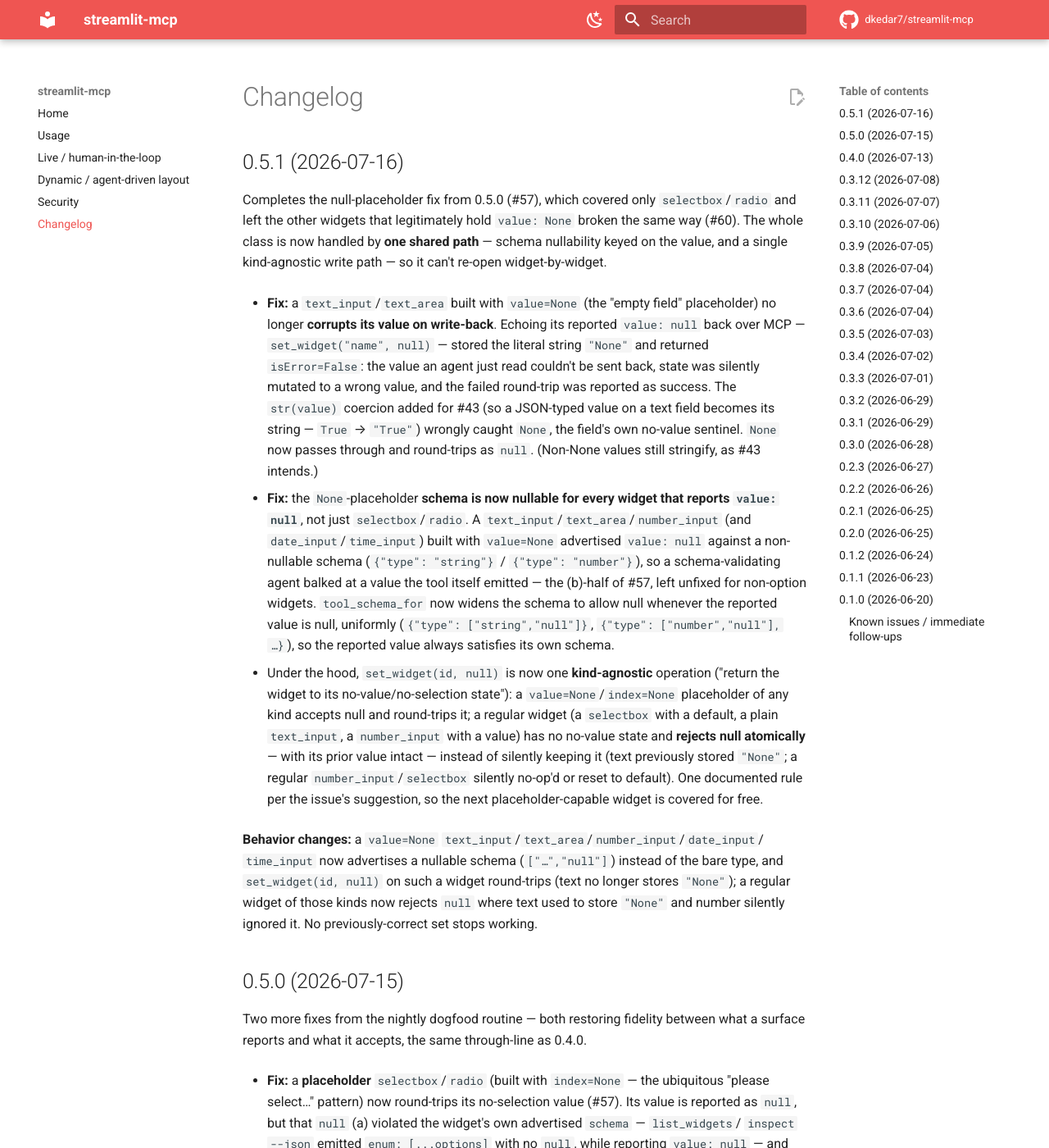
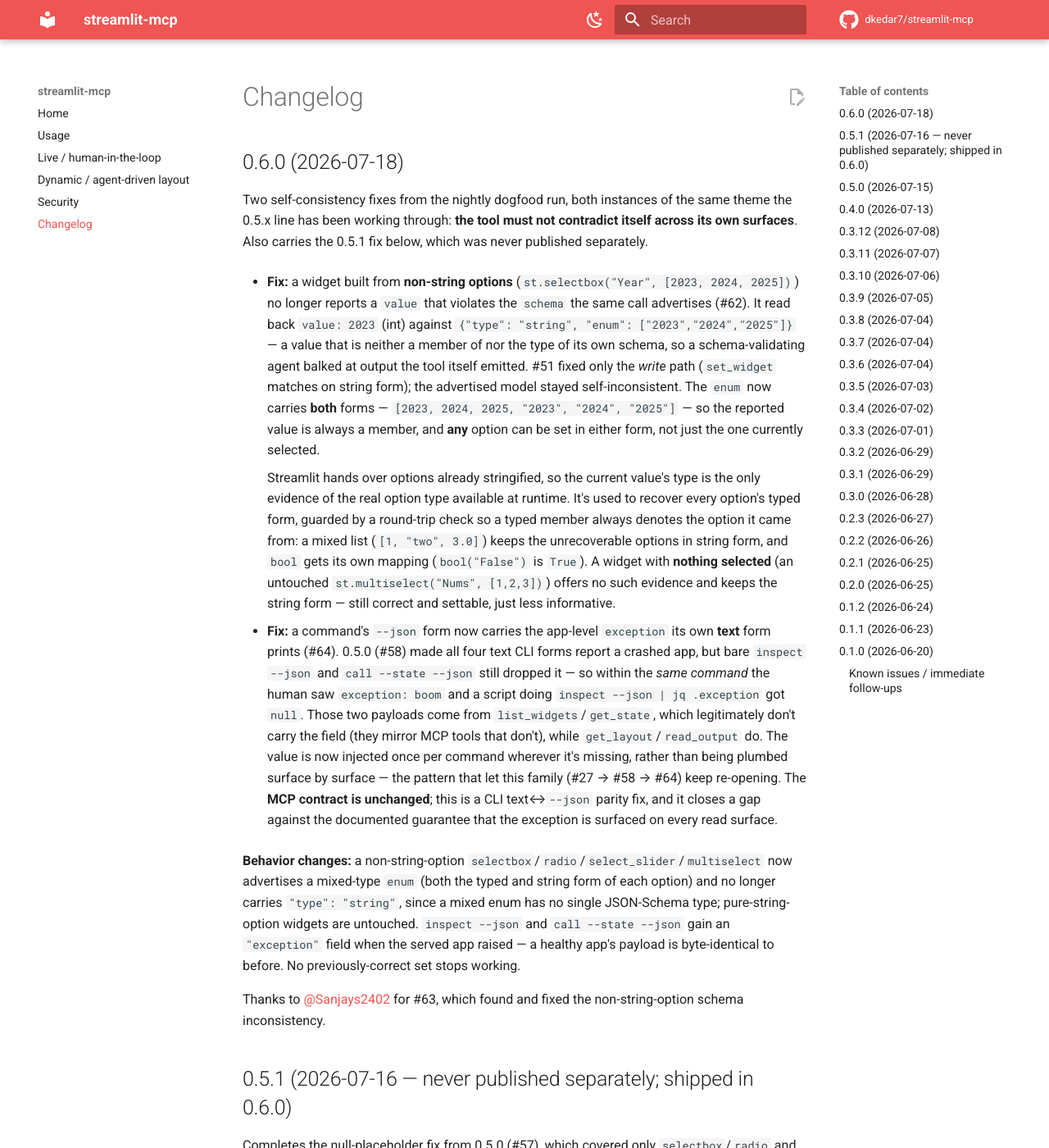
Before and after one commit to dkedar7/streamlit-mcp, an MkDocs documentation site: the page built from docs/changelog.md, in a window 1280 px wide and 1400 px high. Shown: the whole window at 82% size. Built offline with MkDocs 1.6.1 and Material for MkDocs 9.7.7, drawn with Linux system fonts in a browser that asks for light colours; comment, search, counter and statistics services are not loaded.

Commit message:
release: 0.6.0 — self-consistent widget schemas and text/--json parity (#66)
Ships the two dogfood fixes merged today (#62, #64) together with the #60 null
placeholder fix, whose 0.5.1 was never published separately.

Documents the non-string-option enum change in usage.md — the "Option types"
note still described the pre-#62 behavior, where options were advertised in the
string form alone.


Claude-Session: https://claude.ai/code/session_01Jwy1qnSc3WhDHkXfxNb7jX

Co-authored-by: Kedar Dabhadkar <kdabhadk@gmail.com>
Co-authored-by: Claude Opus 4.8 (1M context) <noreply@anthropic.com>

```diff
--- a/CHANGELOG.md
+++ b/CHANGELOG.md
@@ -1,6 +1,50 @@
 # Changelog
 
-## 0.5.1 (2026-07-16)
+## 0.6.0 (2026-07-18)
+
+Two self-consistency fixes from the nightly dogfood run, both instances of the same theme the
+0.5.x line has been working through: **the tool must not contradict itself across its own
+surfaces**. Also carries the 0.5.1 fix below, which was never published separately.
+
+- **Fix:** a widget built from **non-string options** (`st.selectbox("Year", [2023, 2024, 2025])`)
+  no longer reports a `value` that violates the `schema` the same call advertises (#62). It read
+  back `value: 2023` (int) against `{"type": "string", "enum": ["2023","2024","2025"]}` — a value
+  that is neither a member of nor the type of its own schema, so a schema-validating agent balked
+  at output the tool itself emitted. #51 fixed only the *write* path (`set_widget` matches on
+  string form); the advertised model stayed self-inconsistent. The `enum` now carries **both**
+  forms — `[2023, 2024, 2025, "2023", "2024", "2025"]` — so the reported value is always a member,
+  and **any** option can be set in either form, not just the one currently selected.
+
+    Streamlit hands over options already stringified, so the current value's type is the only
+    evidence of the real option type available at runtime. It's used to recover every option's
+    typed form, guarded by a round-trip check so a typed member always denotes the option it came
+    from: a mixed list (`[1, "two", 3.0]`) keeps the unrecoverable options in string form, and
+    `bool` gets its own mapping (`bool("False")` is `True`). A widget with **nothing selected**
+    (an untouched `st.multiselect("Nums", [1,2,3])`) offers no such evidence and keeps the string
+    form — still correct and settable, just less informative.
+
+- **Fix:** a command's `--json` form now carries the app-level `exception` its own **text** form
+  prints (#64). 0.5.0 (#58) made all four text CLI forms report a crashed app, but bare
+  `inspect --json` and `call --state --json` still dropped it — so within the *same command* the
+  human saw `exception: boom` and a script doing `inspect --json | jq .exception` got `null`.
+  Those two payloads come from `list_widgets`/`get_state`, which legitimately don't carry the
+  field (they mirror MCP tools that don't), while `get_layout`/`read_output` do. The value is now
+  injected once per command wherever it's missing, rather than being plumbed surface by surface —
+  the pattern that let this family (#27 → #58 → #64) keep re-opening. The **MCP contract is
+  unchanged**; this is a CLI text↔`--json` parity fix, and it closes a gap against the documented
+  guarantee that the exception is surfaced on every read surface.
+
+**Behavior changes:** a non-string-option `selectbox`/`radio`/`select_slider`/`multiselect` now
+advertises a mixed-type `enum` (both the typed and string form of each option) and no longer
+carries `"type": "string"`, since a mixed enum has no single JSON-Schema type; pure-string-option
+widgets are untouched. `inspect --json` and `call --state --json` gain an `"exception"` field when
+the served app raised — a healthy app's payload is byte-identical to before. No previously-correct
+set stops working.
+
+Thanks to [@Sanjays2402](https://github.com/Sanjays2402) for #63, which found and fixed the
+non-string-option schema inconsistency.
+
+## 0.5.1 (2026-07-16 — never published separately; shipped in 0.6.0)
 
 Completes the null-placeholder fix from 0.5.0 (#57), which covered only `selectbox`/`radio` and
 left the other widgets that legitimately hold `value: None` broken the same way (#60). The whole
--- a/pyproject.toml
+++ b/pyproject.toml
@@ -1,6 +1,6 @@
 [project]
 name = "streamlit-mcp"
-version = "0.5.1"
+version = "0.6.0"
 description = "Serve an existing Streamlit app as an MCP server — agents drive it natively, no browser."
 readme = "README.md"
 requires-python = ">=3.10"
--- a/src/streamlit_mcp/__init__.py
+++ b/src/streamlit_mcp/__init__.py
@@ -5,7 +5,7 @@ interface); widgets auto-map to MCP tools, and a human-first CLI exercises the s
 engine an agent uses (parity).
 """
 
-__version__ = "0.5.1"
+__version__ = "0.6.0"
 
 # Public API
 # Live human-in-the-loop sync lives in the `streamlit_mcp.live` submodule (import it directly:
```
Also changed, not shown: docs/usage.md (+11 -4 lines).
